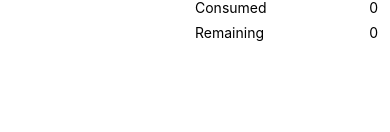
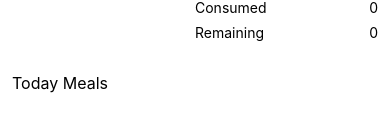
Before and after one commit to KhrisSalazar98/contadorCalorias, a React Native app: screen /Home in a window 390 px wide. Shown: the part 204-336 px from the top of the page. Built offline with nearby package versions, Linux system fonts and the light colour scheme.

Commit message:
el botón cambia dependiendo de la vista

```diff
--- a/src/components/MealItem/MealItem.tsx
+++ b/src/components/MealItem/MealItem.tsx
@@ -4,14 +4,23 @@ import { Meal } from "../../types";
 import { Button, Icon } from "@rneui/themed";
 import useFoodStorage from "../../hooks/useFoodStorage";
 
-const MealItem: FC<Meal> = ({calories, name, portion}) => {
+type MealItemProps = Meal & {
+    isAbleToAdd?: boolean;
+};
+
+const MealItem: FC<MealItemProps> = ({calories, name, portion, isAbleToAdd}) => {
 
     const { onSaveTodayFood } = useFoodStorage();
 
-    const handleAddItemPress = async () => {
+    const handleIconPress = async () => {
         try {
-            await onSaveTodayFood({calories, name, portion});
-            Alert.alert('Comida agregada al día');
+            if(isAbleToAdd){
+                await onSaveTodayFood({calories, name, portion});
+                Alert.alert('Comida agregada al día');
+            } else {
+
+            }
+
         } catch (error) {
             console.error(error);
             Alert.alert('Comida no agregada');
@@ -26,10 +35,10 @@ const MealItem: FC<Meal> = ({calories, name, portion}) => {
             </View>
             <View style={styles.rightContainer}>
                 <Button
-                    icon={<Icon name='add-circle-outline' />}
+                    icon={<Icon name={isAbleToAdd ? 'add-circle-outline' : 'close'} />}
                     type='clear'
                     style={styles.iconButton}
-                    onPress={handleAddItemPress}
+                    onPress={handleIconPress}
                 />
                 <Text style={styles.calories}>{calories} Kcal</Text>
             </View>
--- /dev/null
+++ b/src/components/TodayMeals/TodayMeals.tsx
@@ -0,0 +1,37 @@
+import React, { FC } from "react";
+import { View, Text, StyleSheet, ScrollView } from 'react-native';
+
+import MealItem from "../MealItem";
+import { Meal } from "../../types";
+
+type TodayMealsProps = {
+    foods: Meal[];
+}
+
+const TodayMeals: FC<TodayMealsProps> = ({ foods }) => {
+    return (
+        <View style={styles.container}>
+            <Text style={styles.title}>Today Meals</Text>
+            <ScrollView style={styles.content}>
+                {foods?.map((meal: Meal, i) => (
+                    <MealItem key={`today-meal-item-${i}`} {...meal} />
+                ))}
+            </ScrollView>
+        </View>
+    );
+};
+
+const styles = StyleSheet.create({
+    container: {
+        flex: 1,
+        marginTop: 24,
+    },
+    content: {
+        marginVertical: 16
+    },
+    title: {
+        fontSize: 16
+    }
+});
+
+export default TodayMeals;
--- /dev/null
+++ b/src/components/TodayMeals/index.tsx
@@ -0,0 +1 @@
+export {default} from './TodayMeals';
--- a/src/views/AddFood/AddFood.tsx
+++ b/src/views/AddFood/AddFood.tsx
@@ -89,7 +89,7 @@ const AddFood = () => {
             </View>
 
             <ScrollView style={styles.content}>
-                {foods?.map((meal,i) => <MealItem key={`my-meal-item-${i}`} {...meal} />)}
+                {foods?.map((meal,i) => <MealItem key={`my-meal-item-${i}`} {...meal} isAbleToAdd />)}
             </ScrollView>
 
             <AddFoodModal visible={visible} onClose={handleModalClose} />
--- a/src/views/Home/Home.tsx
+++ b/src/views/Home/Home.tsx
@@ -11,13 +11,19 @@ import { Meal, RootStackParamList } from '../../types';
 import useFoodStorage from '../../hooks/useFoodStorage';
 import TodayCalories from '../../components/TodayCalories';
 import { TodayCaloriesProps } from '../../components/TodayCalories/TodayCalories';
+import TodayMeals from '../../components/TodayMeals';
 
 const totalCaloriesPerDay = 2000;
 
 const Home = () => {
 
     const [todayFood, setTodayFood] = useState<Meal[]>([]);
-    const [todayStatistics, setTodayStatistics] = useState<TodayCaloriesProps>();
+    const [todayStatistics, setTodayStatistics] = useState<TodayCaloriesProps>({
+        consumed: 0,
+        percentage: 0,
+        remaining: 0,
+        total: totalCaloriesPerDay
+    });
     const {onGetTodayFood} = useFoodStorage();
     const {navigate} = useNavigation<NativeStackNavigationProp<RootStackParamList, 'Home'>>();
 
@@ -81,6 +87,7 @@ const Home = () => {
                 </View>
             </View>
             <TodayCalories {...todayStatistics} />
+            <TodayMeals foods={todayFood} />
         </View>
     );
 };
```
